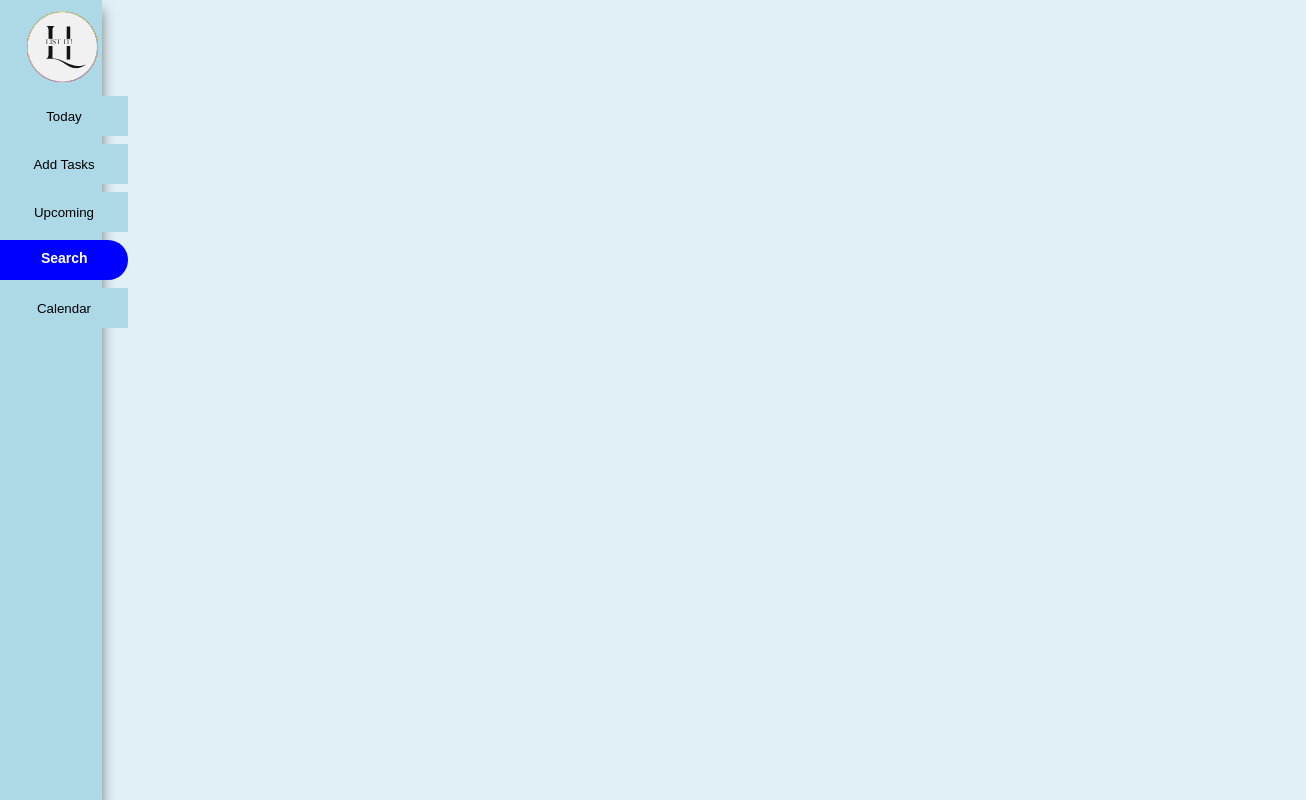
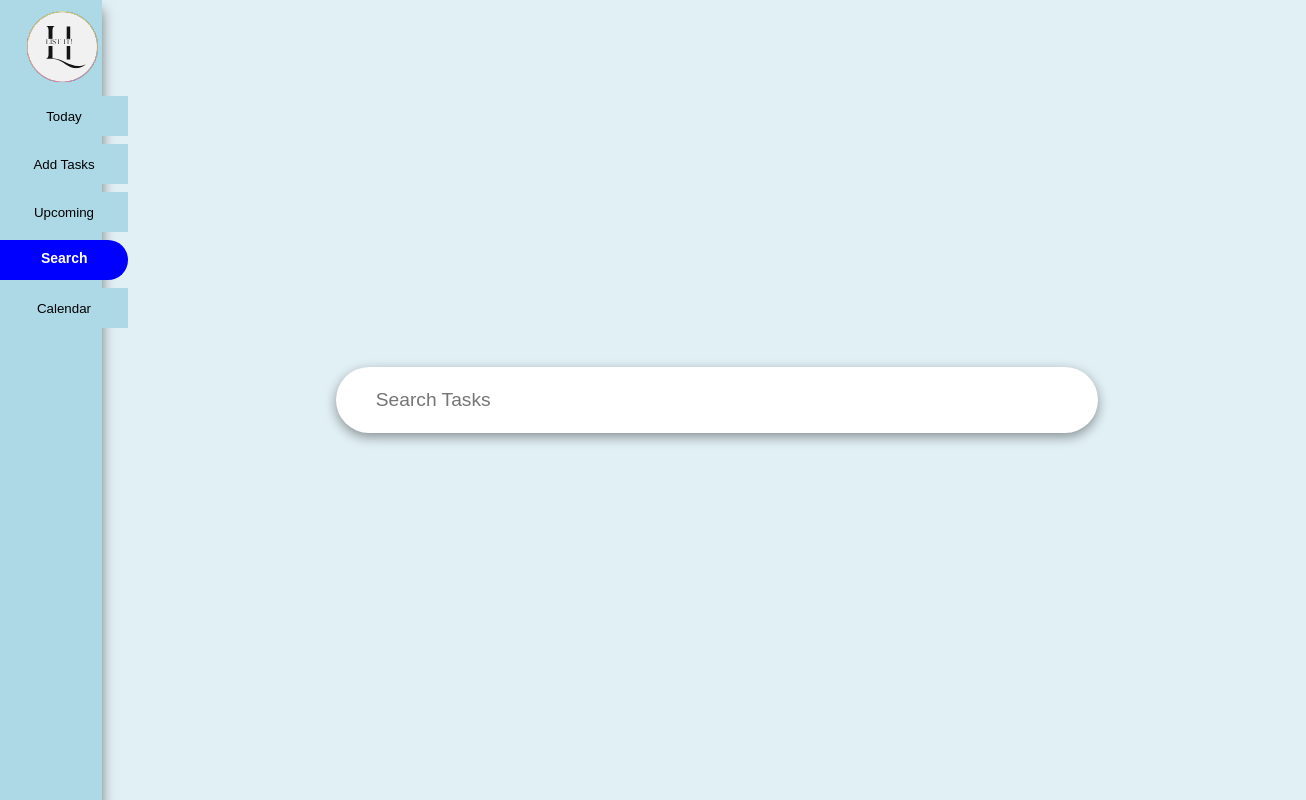
Before and after one commit to KuboniZA/to-do-list, a Vue app: page /search in a window 1280 px wide. Shown: the whole page, 1306 px wide, since content can reach past the window. Built offline with nearby package versions, Linux system fonts and the light colour scheme.

Commit message:
Initial search button added, no persistant logic.

```diff
--- a/src/components/Search.vue
+++ b/src/components/Search.vue
@@ -3,9 +3,33 @@
 </script>
 
 <template>
+  <div class="search">
+    <input placeholder="Search Tasks">
+  </div>
+
 
 </template>
 
 <style scoped>
-
+.search {
+  position: absolute;
+  display: flex;
+  top: 0;
+  left: 8rem;
+  width: 92%;
+  height: 100vh;
+  place-items: center;
+  justify-content: center;
+}
+input {
+  position: absolute;
+  display: flex;
+  height: 4rem;
+  width: 45rem;
+  border-radius: 1000px;
+  border: none;
+  box-shadow: 0 4px 12px rgba(0, 0, 0, 0.4);
+  padding-left: 2.5rem;
+  font-size: 1.2rem;
+}
 </style>
--- a/src/router_file/router.js
+++ b/src/router_file/router.js
@@ -4,6 +4,7 @@ import HomePage from "@/components/HomePage.vue";
 import Tasks from "@/components/Tasks.vue";
 import PageNotFound from "@/components/PageNotFound.vue";
 import ToDoList from "@/components/ToDoList.vue";
+import Search from "@/components/Search.vue";
 
 const router = createRouter({
     history: createWebHistory(import.meta.env.BASE_URL),
@@ -29,6 +30,11 @@ const router = createRouter({
             component: ToDoList
         },
         {
+            path: '/search',
+            name: 'Search',
+            component: Search
+        },
+        {
             path: '/:catchAll(.*)',
             name: 'not-found',
             component: PageNotFound
```
